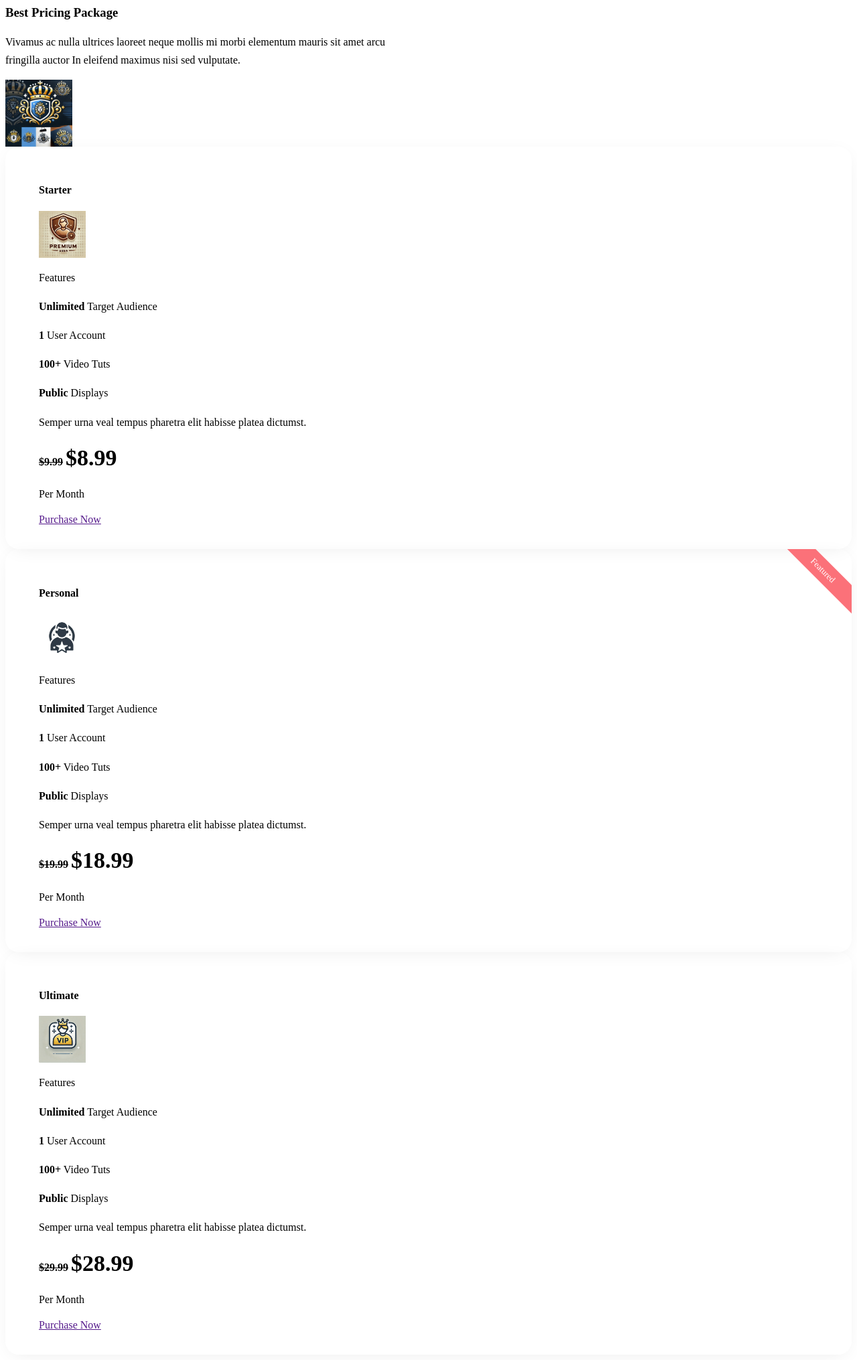
After one commit to EinzSweiz/riad-sultanov-website, a Flask app: template templates/marketprice.html in a window 1280 px wide. The commit adds this page. Shown: the whole page at 67% size. Run offline with Flask 3, Linux system fonts and the light colour scheme; the template is opened without the code that fills it, so the values that code supplies are empty.

Commit message:
add a lot of things

```diff
--- a/app.py
+++ b/app.py
@@ -22,12 +22,35 @@ JOBS = [
         "salary": "2000$"
     }
 ]
+
+Prices = [
+    {
+        "id":4,
+        "name": "Vip User",
+        "Price": "10$",
+    },
+    {
+        "id":5,
+        "name": "Premium User",
+        "Price": "20$",
+    },
+    {
+        "id":6,
+        "name": "Ultra User",
+        "Price": "30$",
+    }
+]
+
 @app.route('/')
 def hello_world():
     return render_template('home.html', jobs=JOBS)
 @app.route('/api/jobs')
 def list_jobs():
     return jsonify(JOBS)
+@app.route("/market")
+def market_page():
+    return render_template('market.html', prices=Prices)
+
 
 if __name__ == '__main__':
     app.run(host = '0.0.0.0', debug = True)
--- /dev/null
+++ b/templates/marketprice.html
@@ -0,0 +1,176 @@
+<style>
+    .pricing-box {
+        -webkit-box-shadow: 0px 5px 30px -10px rgba(0, 0, 0, 0.1);
+                box-shadow: 0px 5px 30px -10px rgba(0, 0, 0, 0.1);
+        padding: 35px 50px;
+        border-radius: 20px;
+        position: relative;
+      }
+
+      .pricing-box .plan {
+        font-size: 34px;
+      }
+
+      .pricing-badge {
+        position: absolute;
+        top: 0;
+        z-index: 999;
+        right: 0;
+        width: 100%;
+        display: block;
+        font-size: 15px;
+        padding: 0;
+        overflow: hidden;
+        height: 100px;
+      }
+
+      .pricing-badge .badge {
+        float: right;
+        -webkit-transform: rotate(45deg);
+                transform: rotate(45deg);
+        right: -67px;
+        top: 17px;
+        position: relative;
+        text-align: center;
+        width: 200px;
+        font-size: 13px;
+        margin: 0;
+        padding: 7px 10px;
+        font-weight: 500;
+        color: #ffffff;
+        background: #fb7179;
+      }
+      .mb-2, .my-2 {
+          margin-bottom: .5rem!important;
+      }
+      p {
+          line-height: 1.7;
+      }
+
+</style>
+<section class="section" id="pricing">
+    <div class="container">
+
+        <div class="row">
+            <div class="col-lg-12">
+                <div class="title-box text-center">
+                    <h3 class="title-heading mt-4">Best Pricing Package </h3>
+                    <p class="text-muted f-17 mt-3">Vivamus ac nulla ultrices laoreet neque mollis mi morbi
+                        elementum mauris
+                        sit amet arcu <br> fringilla auctor In eleifend maximus nisi sed vulputate.</p>
+
+                    <img src="static/royality.webp" height="100" width="100" class="mt-3 mx-auto d-block" alt="">
+                </div>
+            </div>
+        </div>
+
+
+        <div class="row mt-5 pt-4">
+            <div class="col-lg-4">
+                <div class="pricing-box mt-4">
+                    <i class="mdi mdi-account h1"></i>
+                    <h4 class="f-20">Starter</h4>
+                    <img src="static\premium.webp" alt="" height="70" width="70" class="mt-3 d-block">
+                    <div class="mt-4 pt-2">
+                        <p class="mb-2 f-18">Features</p>
+
+                        <p class="mb-2"><i class="mdi mdi-checkbox-marked-circle text-success f-18 mr-2"></i><b>Unlimited</b>
+                            Target Audience</p>
+                        <p class="mb-2"><i class="mdi mdi-checkbox-marked-circle text-success f-18 mr-2"></i><b>1</b>
+                            User Account</p>
+                        <p class="mb-2"><i class="mdi mdi-close-circle text-danger f-18 mr-2"></i><b>100+</b>
+                            Video Tuts</p>
+                        <p class="mb-2"><i class="mdi mdi-close-circle text-danger f-18 mr-2"></i><b>Public</b>
+                            Displays
+                        </p>
+                    </div>
+
+                    <p class="mt-4 pt-2 text-muted">Semper urna veal tempus pharetra elit habisse platea dictumst.
+                    </p>
+                    <div class="pricing-plan mt-4 pt-2">
+                        <h4 class="text-muted"><s> $9.99</s> <span class="plan pl-3 text-dark">$8.99 </span></h4>
+                        <p class="text-muted mb-0">Per Month</p>
+                    </div>
+
+
+                    <div class="mt-4 pt-3">
+                        <a href="" class="btn btn-primary btn-rounded">Purchase Now</a>
+                    </div>
+                </div>
+            </div>
+
+            <div class="col-lg-4">
+                <div class="pricing-box mt-4">
+                    <div class="pricing-badge">
+                        <span class="badge">Featured</span>
+                    </div>
+
+                    <i class="mdi mdi-account-multiple h1 text-primary"></i>
+                    <h4 class="f-20 text-primary">Personal</h4>
+                    <img src="static\ultra.webp" alt="" height="70" width="70" class="mt-3 d-block">
+
+
+                    <div class="mt-4 pt-2">
+                        <p class="mb-2 f-18">Features</p>
+
+                        <p class="mb-2"><i class="mdi mdi-checkbox-marked-circle text-success f-18 mr-2"></i><b>Unlimited</b>
+                            Target Audience</p>
+                        <p class="mb-2"><i class="mdi mdi-checkbox-marked-circle text-success f-18 mr-2"></i><b>1</b>
+                            User Account</p>
+                        <p class="mb-2"><i class="mdi mdi-checkbox-marked-circle text-success f-18 mr-2"></i><b>100+</b>
+                            Video Tuts</p>
+                        <p class="mb-2"><i class="mdi mdi-close-circle text-danger f-18 mr-2"></i><b>Public</b>
+                            Displays
+                        </p>
+                    </div>
+
+                    <p class="mt-4 pt-2 text-muted">Semper urna veal tempus pharetra elit habisse platea dictumst.
+                    </p>
+
+                    <div class="pricing-plan mt-4 pt-2">
+                        <h4 class="text-muted"><s> $19.99</s> <span class="plan pl-3 text-dark">$18.99 </span></h4>
+                        <p class="text-muted mb-0">Per Month</p>
+                    </div>
+
+                    <div class="mt-4 pt-3">
+                        <a href="" class="btn btn-primary btn-rounded">Purchase Now</a>
+                    </div>
+                </div>
+            </div>
+
+            <div class="col-lg-4">
+                <div class="pricing-box mt-4">
+                    <i class="mdi mdi-account-multiple-plus h1"></i>
+                    <h4 class="f-20">Ultimate</h4>
+                    <img src="static\vip.webp" alt="" height="70" width="70" class="mt-3 d-block">
+
+                    <div class="mt-4 pt-2">
+                        <p class="mb-2 f-18">Features</p>
+
+                        <p class="mb-2"><i class="mdi mdi-checkbox-marked-circle text-success f-18 mr-2"></i><b>Unlimited</b>
+                            Target Audience</p>
+                        <p class="mb-2"><i class="mdi mdi-checkbox-marked-circle text-success f-18 mr-2"></i><b>1</b>
+                            User Account</p>
+                        <p class="mb-2"><i class="mdi mdi-checkbox-marked-circle text-success f-18 mr-2"></i><b>100+</b>
+                            Video Tuts</p>
+                        <p class="mb-2"><i class="mdi mdi-checkbox-marked-circle text-success f-18 mr-2"></i><b>Public</b>
+                            Displays
+                        </p>
+                    </div>
+
+                    <p class="mt-4 pt-2 text-muted">Semper urna veal tempus pharetra elit habisse platea dictumst.
+                    </p>
+
+                    <div class="pricing-plan mt-4 pt-2">
+                        <h4 class="text-muted"><s> $29.99</s> <span class="plan pl-3 text-dark">$28.99 </span></h4>
+                        <p class="text-muted mb-0">Per Month</p>
+                    </div>
+
+                    <div class="mt-4 pt-3">
+                        <a href="" class="btn btn-primary btn-rounded">Purchase Now</a>
+                    </div>
+                </div>
+            </div>
+        </div>
+    </div>
+</section>
```
Also changed, not shown: templates/market.html (added, +71 -0 lines), templates/nav.html (+5 -6 lines), static/premium.webp (added), static/royality.webp (added), static/ultra.webp (added), static/vip.webp (added).
